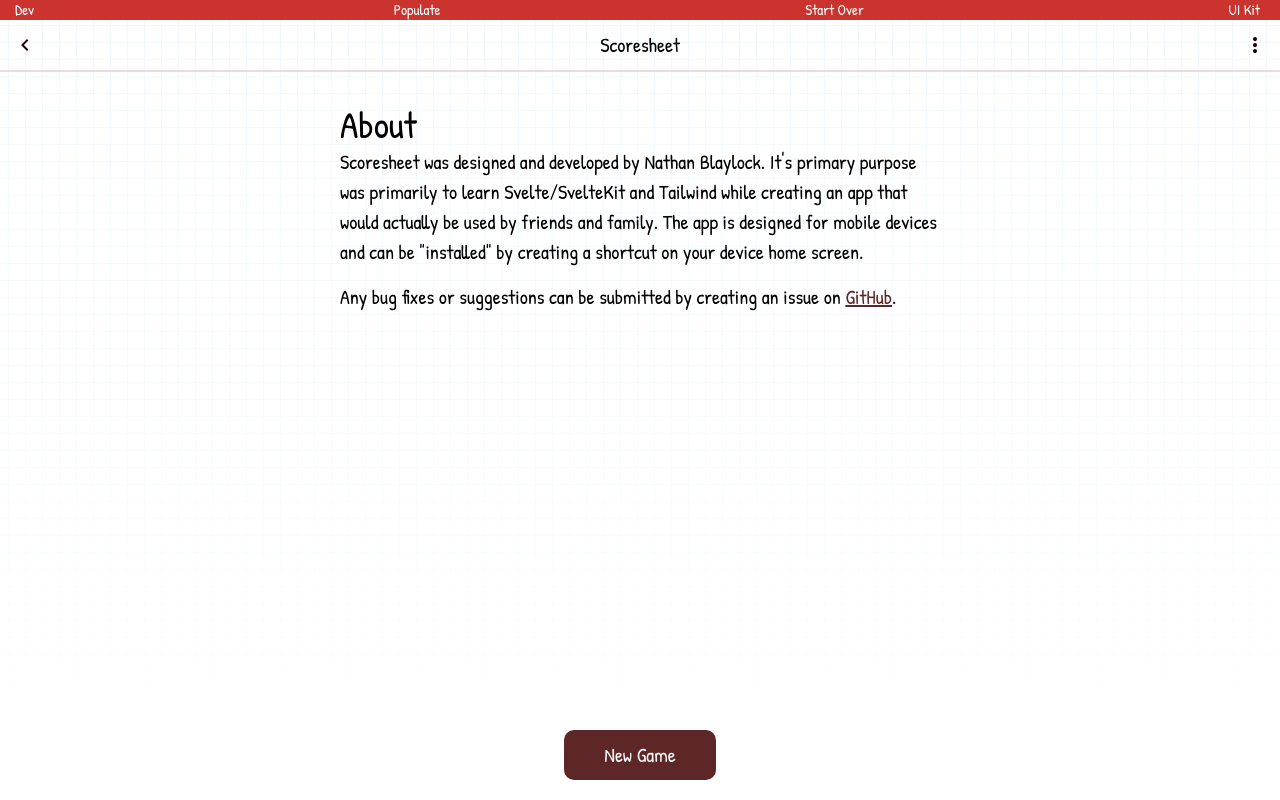
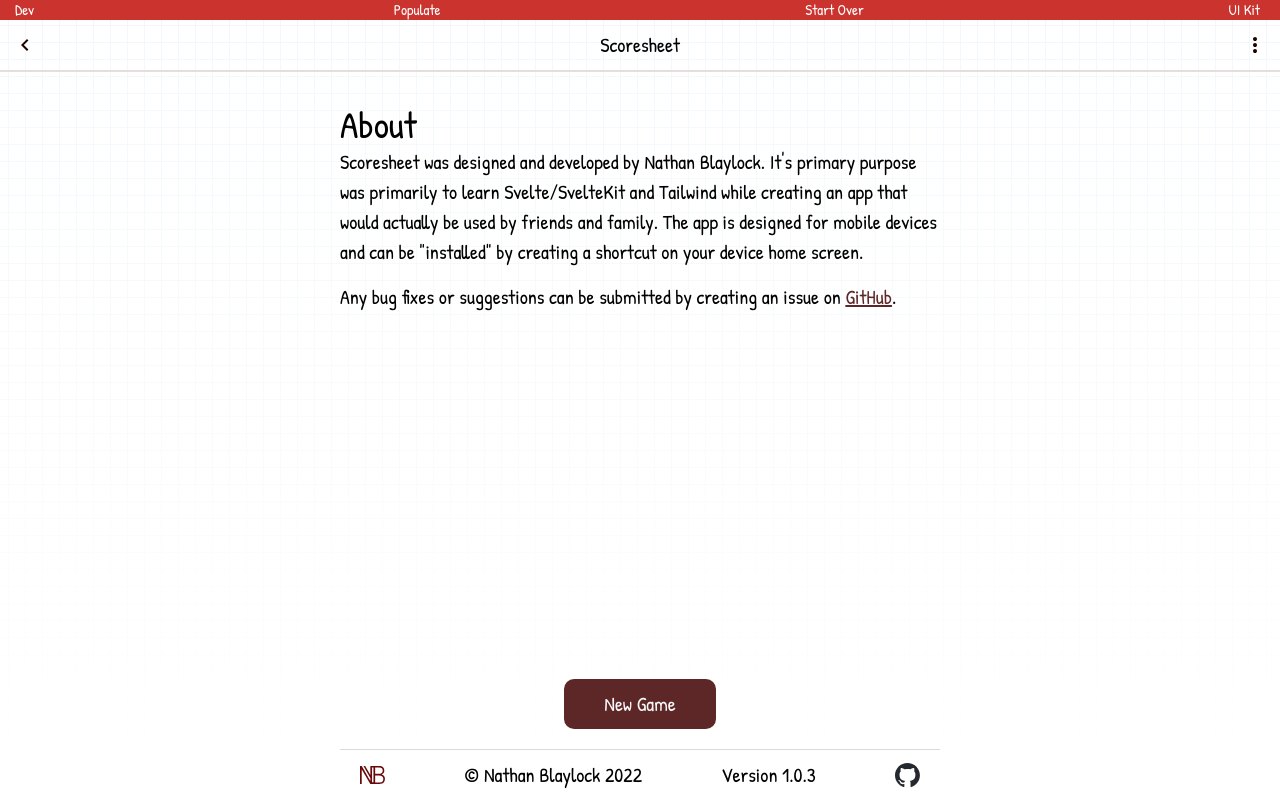
Before and after one commit to ngblaylock/scoresheet, a SvelteKit app: page /about in a window 1280 px wide. Built offline with nearby package versions, Linux system fonts and the light colour scheme.

Commit message:
add in package version and about footer

```diff
--- a/src/routes/about/+page.svelte
+++ b/src/routes/about/+page.svelte
@@ -1,15 +1,18 @@
 <script lang="ts">
-  import {getPlayers} from '$lib/functions';
+	import { getPlayers } from '$lib/functions';
 	import { onMount } from 'svelte';
-  import type {Player} from '$lib/types';
+	import type { Player } from '$lib/types';
 	import Button from '$lib/Button.svelte';
 	import NavBar from '$lib/NavBar.svelte';
 
-  let players: Player[]
+	let players: Player[];
 
-  onMount(()=> {
+  // @ts-ignore
+  const version = __APP_VERSION__;
+
+	onMount(() => {
 		players = getPlayers();
-  })
+	});
 </script>
 
 <NavBar />
@@ -26,8 +29,10 @@
 
 	<p class="mt-3">
 		Any bug fixes or suggestions can be submitted by creating an issue on
-		<a class="text-primary underline" href="https://github.com/ngblaylock/scoresheet/issues" target="_blank"
-			>GitHub</a
+		<a
+			class="text-primary underline"
+			href="https://github.com/ngblaylock/scoresheet/issues"
+			target="_blank">GitHub</a
 		>.
 	</p>
 
@@ -36,4 +41,23 @@
 	{:else}
 		<Button href="/setup">New Game</Button>
 	{/if}
+
+	<div class="flex flex-wrap justify-between items-center py-2 border-t">
+		<div class="mx-4">
+			<a href="https://nathanblaylock.com" target="_blank"
+				><img
+					src="/icons/nb-mark.svg"
+					alt="Nathan Blaylock Media logo"
+					class=" w-5 max-w-none"
+				/></a
+			>
+		</div>
+		<div class="mx-4">&copy; Nathan Blaylock {new Date().getFullYear()}</div>
+		<div class="mx-4">Version {version}</div>
+		<div class="mx-4">
+			<a href="https://github.com/ngblaylock/scoresheet" target="_blank"
+				><img src="/icons/github-mark.svg" alt="GitHub" class=" w-5 max-w-none" /></a
+			>
+		</div>
+	</div>
 </main>
--- a/vite.config.ts
+++ b/vite.config.ts
@@ -1,8 +1,18 @@
+import { readFileSync } from 'fs';
+import { fileURLToPath } from 'url';
+
+const file = fileURLToPath(new URL('package.json', import.meta.url));
+const json = readFileSync(file, 'utf8');
+const pkg = JSON.parse(json);
+
 import { sveltekit } from '@sveltejs/kit/vite';
 import type { UserConfig } from 'vite';
 
 const config: UserConfig = {
-	plugins: [sveltekit()]
+	plugins: [sveltekit()],
+	define: {
+		__APP_VERSION__: JSON.stringify(pkg.version),
+	},
 };
 
 export default config;
```
Also changed, not shown: src/app.d.ts (line endings or trailing spaces), static/icons/github-mark.svg (added), static/icons/nb-mark.svg (added). Lines whose indentation alone changed are shown as unchanged.
